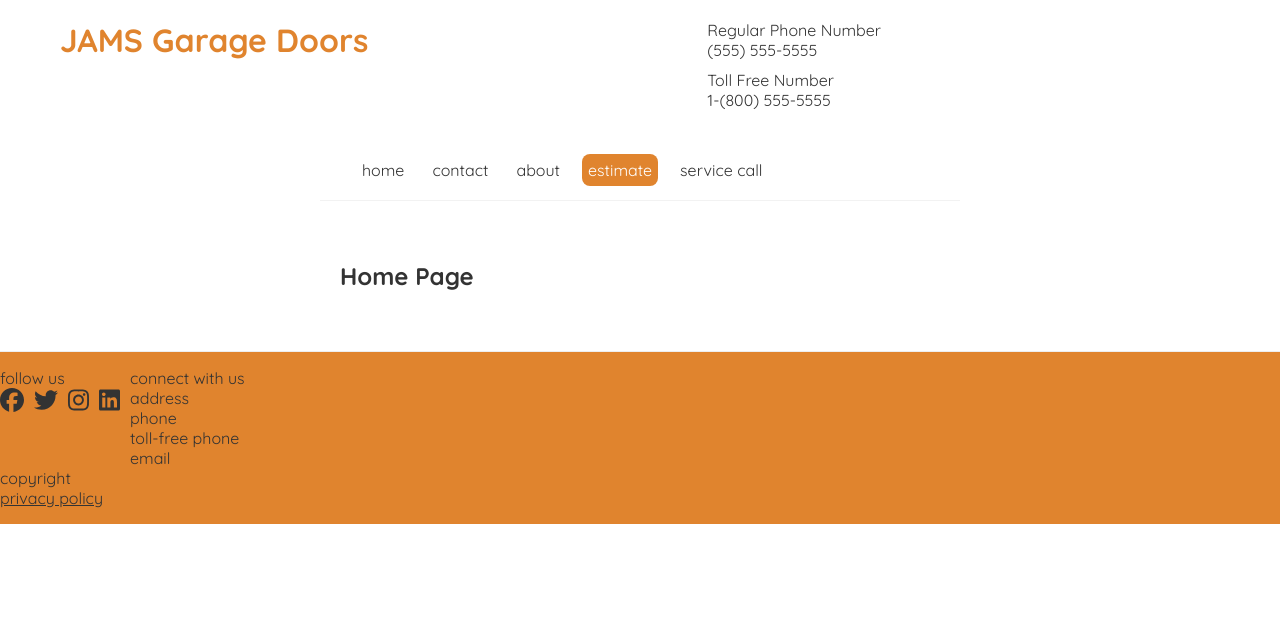
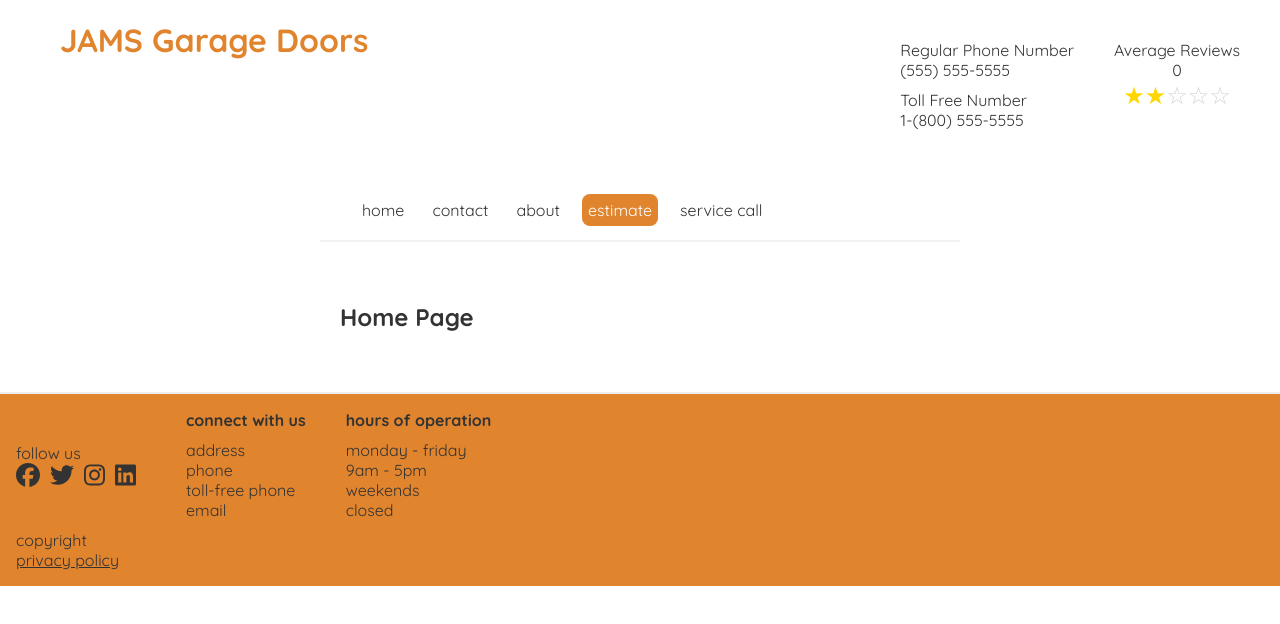
Before and after one commit to brjens/scaling-couscous, a React (Create React App) app: page / in a window 1280 px wide. Shown: the top 624 px of the page. Built offline with nearby package versions, Linux system fonts and the light colour scheme.

Commit message:
added a dynamic star system for a later review page, added some msc styles

```diff
--- a/src/Footer.js
+++ b/src/Footer.js
@@ -12,11 +12,18 @@ const Footer = () => {
                 <a href='https://www.linkedin.com'><FontAwesomeIcon icon={faLinkedin} className='social-icon'/></a>
             </div>
             <div className="contactLists">
-                <p>connect with us</p>
+                <p style={{marginBottom: "10px", fontWeight: "bold"}}>connect with us</p>
                 <p>address</p>
                 <p>phone</p>
                 <p>toll-free phone</p>
                 <p>email</p>
+           </div>
+           <div className="hoursOfOporation">
+               <p style={{marginBottom: "10px", fontWeight: "bold"}}>hours of operation</p>
+               <p>monday - friday</p>
+               <p>9am - 5pm</p>
+               <p>weekends</p>
+               <p>closed</p>
            </div>
         </div>
         <div className="bottomFooter">
--- a/src/Header.js
+++ b/src/Header.js
@@ -1,3 +1,4 @@
+import Reviews from './Reviews';
 const Header = () => {
     return (
         <header className="header">
@@ -11,7 +12,11 @@ const Header = () => {
                     <p>Toll Free Number</p>
                     <p>1-(800) 555-5555</p>
                 </div>
-
+            </div>
+            <div className="reviews">
+                <p>Average Reviews</p>
+                <p>0</p>
+                <Reviews />
             </div>
         </header>
      );
--- /dev/null
+++ b/src/Reviews.js
@@ -0,0 +1,30 @@
+const Reviews = () => {
+
+//add a function to find the average review
+const averageRating = 2;
+
+const Star = ({ filled }) => {
+    return (
+        <span style={{ color: filled ? 'gold' : 'lightgrey' }}>
+            {filled ? '★' : '☆'}
+        </span>
+    );
+};
+
+const StarRating = ({ rating }) => {
+    const stars = [];
+    for (let i = 0; i < 5; i++) {
+        stars.push(<Star key={i} filled={i < rating} />);
+    }
+    return <div className="stars">{stars}</div>;
+};
+
+return (
+    <nav>
+    {/* Display the StarRating component with the average rating */}
+        <StarRating rating={averageRating} />
+    </nav>
+     );
+}
+
+export default Reviews;
--- a/src/index.css
+++ b/src/index.css
@@ -16,15 +16,16 @@
   color: #e0842e;
   align-items: left;
   padding-left: 40px;
+  padding: auto;
 }
 
 .numbers {
-  margin: auto;
   align-items: right;
-  padding-right: 40px;
+  padding: 20px;
   size : 40px;
   display: flex;
   flex-direction: column;
+  margin-left: auto;
 }
 
 .phone,
@@ -38,7 +39,7 @@
   align-items: center;
   max-width: 600px;
   margin: 0 auto;
-  border-bottom: 1px solid #f2f2f2;
+  border-bottom: 2px solid #f2f2f2;
 }
 
 .navbar .links {
@@ -96,9 +97,9 @@ textarea {
 
 .footer {
   color: #888;
-  border-top: 1px solid #eeeeee;
-  margin-top: 16px;
-  padding: 16px 0;
+  border-top: 2px solid #eeeeee;
+  margin: auto;
+  padding: 16px;
   background-color: #e0842e;
   display: flex;
   flex-direction: column;
@@ -107,9 +108,31 @@ textarea {
 .topFooter {
   display: flex;
   flex-direction: row;
+  align-items: center;
+}
+
+.bottomFooter {
+  align-items: center;
+  margin-top: 10px;
 }
 
 .social-icon {
   margin-right: 10px;
   font-size: 24px;
 }
+
+.reviews {
+  display: flex;
+  align-items: center;
+  flex-direction: column;
+  margin: 20px;
+}
+
+.reviews .stars {
+  font-size: 24px;
+}
+
+.contactLists {
+  margin-left: 40px;
+  margin-right: 40px;
+}
```
